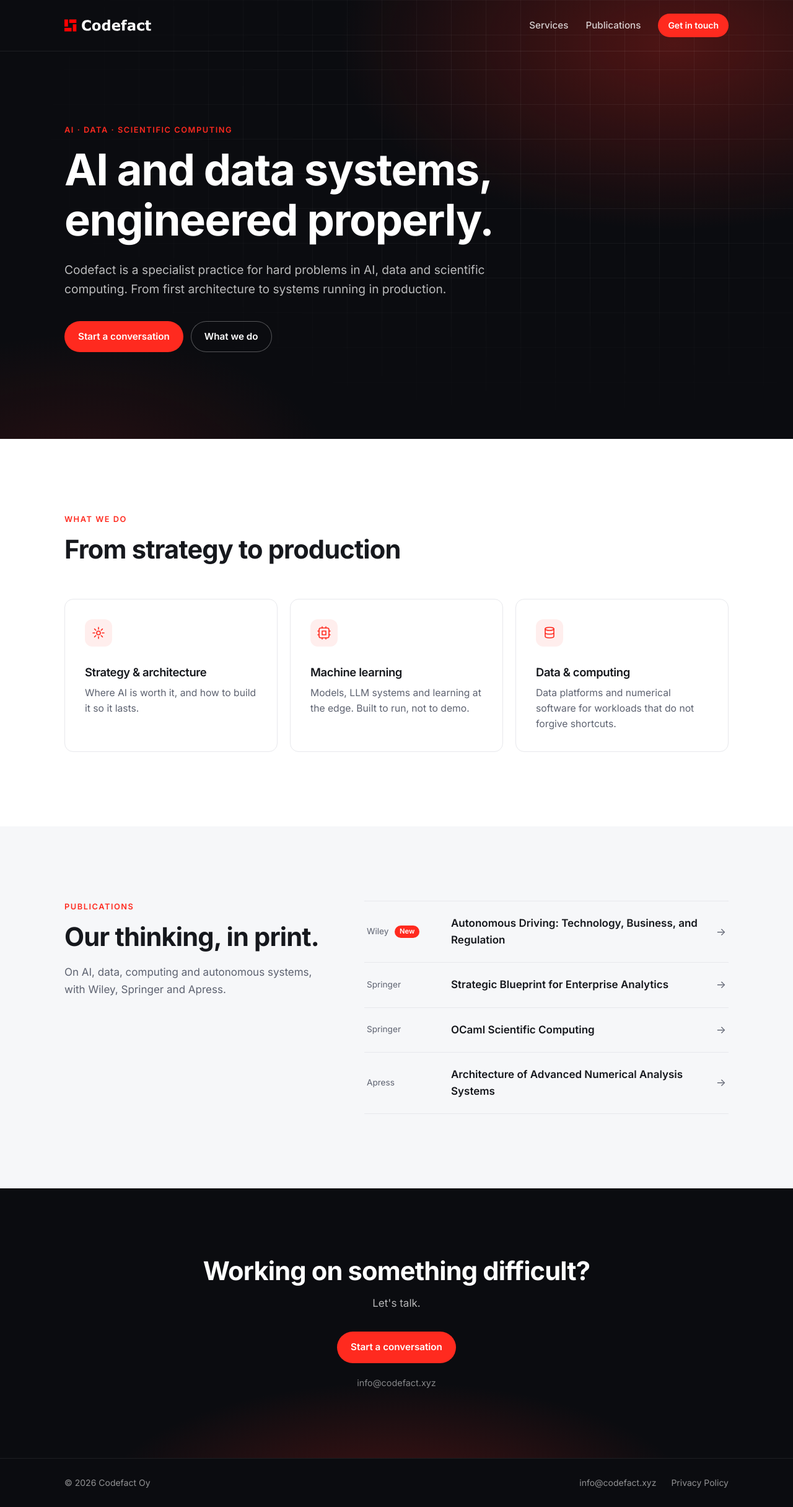
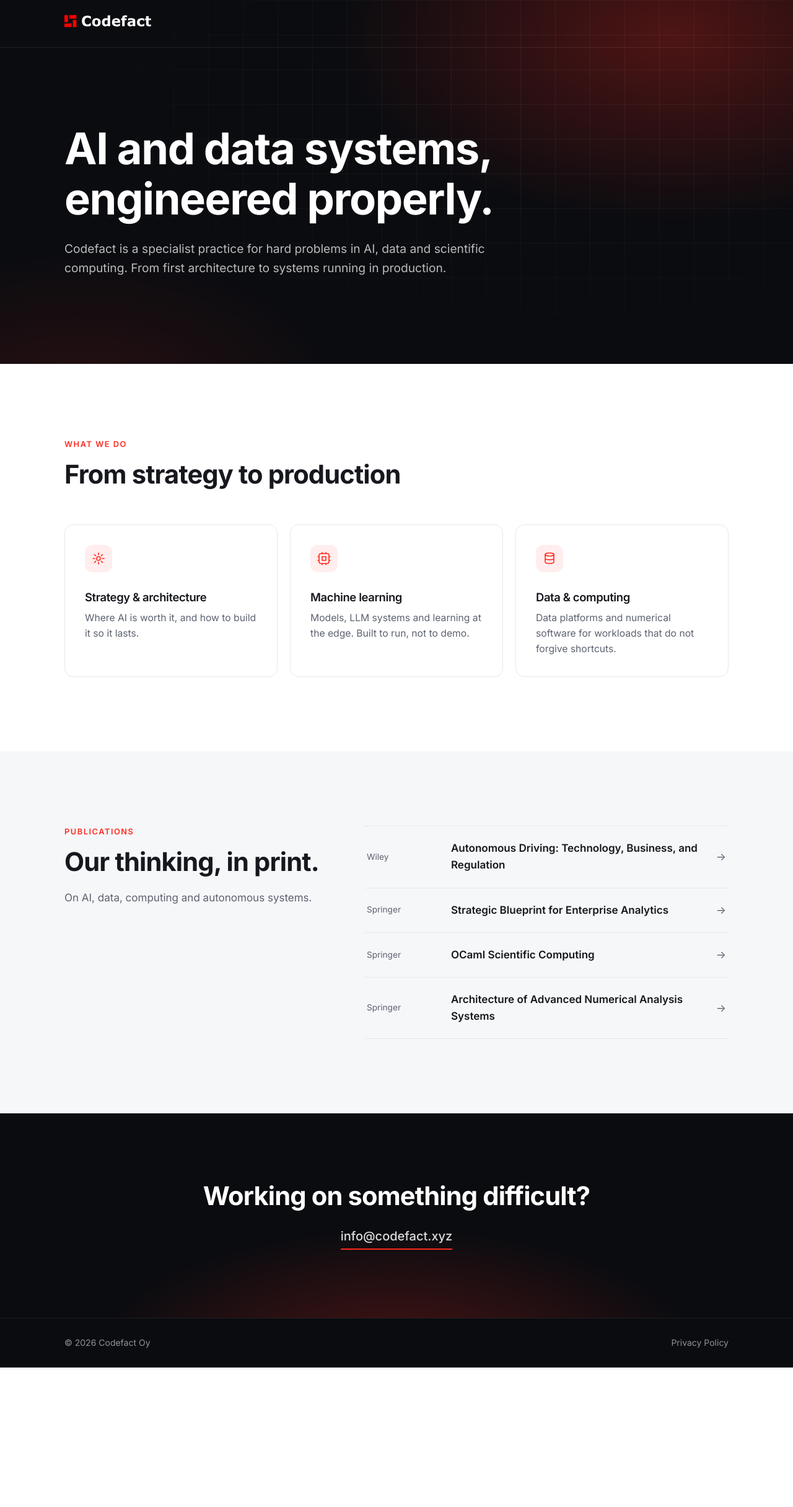
Before and after one commit to ryanrhymes/codefact.xyz, a Jekyll site: the page built from index.html, in a window 1280 px wide. Shown: the whole page at 62% size. Built offline with Jekyll 4.4.1, drawn with Linux system fonts in a browser that asks for light colours; after the commit the page ends 2206 px from its top, so only the background shows below that.

Commit message:
Simplify home page: remove duplicate links and buttons, tidy book list
Co-authored-by: Cursor <cursoragent@cursor.com>

```diff
--- a/_data/books.yml
+++ b/_data/books.yml
@@ -1,6 +1,5 @@
 - title: "Autonomous Driving: Technology, Business, and Regulation"
   publisher: "Wiley"
-  badge: "New"
   link: "https://www.wiley.com/en-us/Autonomous+Driving%3A+Technology%2C+Business%2C+and+Regulation-p-9781394340798"
 
 - title: "Strategic Blueprint for Enterprise Analytics"
@@ -12,5 +11,5 @@
   link: "https://link.springer.com/book/10.1007/978-3-030-97645-3"
 
 - title: "Architecture of Advanced Numerical Analysis Systems"
-  publisher: "Apress"
+  publisher: "Springer"
   link: "https://link.springer.com/book/10.1007/978-1-4842-8853-5"
--- a/_layouts/default.html
+++ b/_layouts/default.html
@@ -17,16 +17,11 @@
 </head>
 <body>
   <header class="site-header{% if page.dark_header %} site-header-dark{% endif %}">
-    <div class="container nav">
+    <div class="container">
       {% if page.dark_header %}{% assign logo = '/images/logo/logo-white.svg' %}{% else %}{% assign logo = '/images/logo/logo.svg' %}{% endif %}
       <a href="{{ '/' | relative_url }}" class="brand">
         <img src="{{ logo | relative_url }}" alt="{{ site.title }}" width="140" height="24">
       </a>
-      <nav>
-        <a href="{{ '/#services' | relative_url }}">Services</a>
-        <a href="{{ '/#books' | relative_url }}">Publications</a>
-        <a class="button button-small" href="mailto:{{ site.contact_email }}">Get in touch</a>
-      </nav>
     </div>
   </header>
 
@@ -37,10 +32,7 @@
   <footer class="site-footer">
     <div class="container footer-inner">
       <span>© {{ site.time | date: '%Y' }} Codefact Oy</span>
-      <span>
-        <a href="mailto:{{ site.contact_email }}">{{ site.contact_email }}</a>
-        <a href="{{ '/privacy/' | relative_url }}">Privacy Policy</a>
-      </span>
+      <a href="{{ '/privacy/' | relative_url }}">Privacy Policy</a>
     </div>
   </footer>
 
--- a/assets/css/style.css
+++ b/assets/css/style.css
@@ -1,12 +1,10 @@
 :root {
   --ink: #0b0c10;
-  --ink-2: #15171e;
   --text: #16181d;
   --muted: #5d6270;
   --line: #e7e8ec;
   --bg-muted: #f6f7f9;
   --accent: #ff2a1f;
-  --accent-dark: #d81b12;
   --radius: 14px;
   --max: 1120px;
 }
@@ -46,30 +44,11 @@ h1, h2, h3 { margin: 0; line-height: 1.15; letter-spacing: -0.02em; }
 
 .muted { color: var(--muted); }
 
-/* Buttons */
-.button {
-  display: inline-block;
-  padding: 13px 22px;
-  border-radius: 999px;
-  background: var(--accent);
-  color: #fff;
-  font-weight: 600;
-  font-size: 0.95rem;
-  transition: background 0.15s, transform 0.15s;
-}
-.button:hover { background: var(--accent-dark); transform: translateY(-1px); }
-.button-small { padding: 8px 16px; font-size: 0.875rem; }
-.button-ghost { background: transparent; color: #fff; box-shadow: inset 0 0 0 1px rgba(255, 255, 255, 0.3); }
-.button-ghost:hover { background: rgba(255, 255, 255, 0.08); }
-
 /* Header */
 .site-header { padding: 22px 0; border-bottom: 1px solid var(--line); }
-.site-header-dark { position: absolute; inset: 0 0 auto; z-index: 10; border-bottom-color: rgba(255, 255, 255, 0.08); color: #fff; }
-.nav { display: flex; align-items: center; justify-content: space-between; }
+.site-header-dark { position: absolute; inset: 0 0 auto; z-index: 10; border-bottom-color: rgba(255, 255, 255, 0.08); }
+.brand { display: inline-block; }
 .brand img { display: block; height: 24px; width: auto; }
-.nav nav { display: flex; align-items: center; gap: 28px; font-size: 0.95rem; font-weight: 500; }
-.nav nav a:not(.button) { opacity: 0.8; }
-.nav nav a:not(.button):hover { opacity: 1; }
 
 /* Hero */
 .hero {
@@ -95,8 +74,7 @@ h1, h2, h3 { margin: 0; line-height: 1.15; letter-spacing: -0.02em; }
 }
 .hero .container { position: relative; }
 .hero h1 { max-width: 13em; font-size: clamp(2.6rem, 6vw, 4.4rem); font-weight: 700; }
-.hero .lead { max-width: 36em; margin: 24px 0 36px; font-size: 1.2rem; color: rgba(255, 255, 255, 0.72); }
-.actions { display: flex; flex-wrap: wrap; gap: 12px; }
+.hero .lead { max-width: 36em; margin: 24px 0 0; font-size: 1.2rem; color: rgba(255, 255, 255, 0.72); }
 
 /* Sections */
 .section { padding: 120px 0; }
@@ -114,9 +92,7 @@ h1, h2, h3 { margin: 0; line-height: 1.15; letter-spacing: -0.02em; }
   border: 1px solid var(--line);
   border-radius: var(--radius);
   background: #fff;
-  transition: border-color 0.2s, box-shadow 0.2s, transform 0.2s;
 }
-.card:hover { border-color: #d6d8de; box-shadow: 0 12px 32px rgba(16, 18, 27, 0.07); transform: translateY(-2px); }
 .card h3 { margin: 22px 0 10px; font-size: 1.15rem; font-weight: 600; }
 .card p { margin: 0; color: var(--muted); font-size: 0.98rem; }
 .icon {
@@ -149,18 +125,6 @@ h1, h2, h3 { margin: 0; line-height: 1.15; letter-spacing: -0.02em; }
 .arrow { color: var(--muted); transition: transform 0.15s, color 0.15s; }
 .books a:hover .book-title, .books a:hover .arrow { color: var(--accent); }
 .books a:hover .arrow { transform: translateX(4px); }
-.badge {
-  display: inline-block;
-  margin-left: 6px;
-  padding: 1px 8px;
-  border-radius: 999px;
-  background: var(--accent);
-  color: #fff;
-  font-size: 0.7rem;
-  font-weight: 600;
-  vertical-align: 1px;
-}
-
 /* Call to action */
 .cta {
   padding: 110px 0;
@@ -169,14 +133,21 @@ h1, h2, h3 { margin: 0; line-height: 1.15; letter-spacing: -0.02em; }
   color: #fff;
 }
 .cta h2 { font-size: clamp(1.9rem, 3.5vw, 2.6rem); font-weight: 700; }
-.cta p { margin: 14px 0 32px; color: rgba(255, 255, 255, 0.7); }
-.cta .cta-email { margin: 20px 0 0; font-size: 0.9rem; color: rgba(255, 255, 255, 0.5); }
-.cta .cta-email a:hover { color: #fff; }
+.email-link {
+  display: inline-block;
+  margin-top: 24px;
+  padding-bottom: 4px;
+  font-size: 1.25rem;
+  font-weight: 500;
+  color: rgba(255, 255, 255, 0.85);
+  border-bottom: 2px solid var(--accent);
+  transition: color 0.15s;
+}
+.email-link:hover { color: #fff; }
 
 /* Footer */
 .site-footer { padding: 28px 0; background: var(--ink); color: rgba(255, 255, 255, 0.55); font-size: 0.875rem; border-top: 1px solid rgba(255, 255, 255, 0.08); }
 .footer-inner { display: flex; justify-content: space-between; gap: 16px; flex-wrap: wrap; }
-.footer-inner span:last-child { display: flex; gap: 24px; }
 .site-footer a:hover { color: #fff; }
 
 /* Text pages */
@@ -191,7 +162,6 @@ h1, h2, h3 { margin: 0; line-height: 1.15; letter-spacing: -0.02em; }
 }
 
 @media (max-width: 640px) {
-  .nav nav a:not(.button) { display: none; }
   .hero { padding: 150px 0 96px; }
   .section { padding: 80px 0; }
   .cards { margin-top: 40px; }
--- a/index.html
+++ b/index.html
@@ -4,13 +4,8 @@ dark_header: true
 ---
 <section class="hero">
   <div class="container">
-    <p class="eyebrow">AI · Data · Scientific computing</p>
     <h1>AI and data systems, engineered&nbsp;properly.</h1>
     <p class="lead">Codefact is a specialist practice for hard problems in AI, data and scientific computing. From first architecture to systems running in production.</p>
-    <div class="actions">
-      <a class="button" href="mailto:{{ site.contact_email }}">Start a conversation</a>
-      <a class="button button-ghost" href="#services">What we do</a>
-    </div>
   </div>
 </section>
 
@@ -43,13 +38,13 @@ dark_header: true
     <div>
       <p class="eyebrow">Publications</p>
       <h2 class="section-title">Our thinking, in print.</h2>
-      <p class="muted">On AI, data, computing and autonomous systems, with Wiley, Springer and Apress.</p>
+      <p class="muted">On AI, data, computing and autonomous systems.</p>
     </div>
     <ul class="books">
       {% for book in site.data.books %}
       <li>
         <a href="{{ book.link }}" target="_blank" rel="noopener">
-          <span class="book-meta">{{ book.publisher }}{% if book.badge %} <span class="badge">{{ book.badge }}</span>{% endif %}</span>
+          <span class="book-meta">{{ book.publisher }}</span>
           <span class="book-title">{{ book.title }}</span>
           <span class="arrow" aria-hidden="true">→</span>
         </a>
@@ -62,8 +57,6 @@ dark_header: true
 <section class="cta">
   <div class="container">
     <h2>Working on something difficult?</h2>
-    <p>Let's talk.</p>
-    <a class="button" href="mailto:{{ site.contact_email }}">Start a conversation</a>
-    <p class="cta-email"><a href="mailto:{{ site.contact_email }}">{{ site.contact_email }}</a></p>
+    <a class="email-link" href="mailto:{{ site.contact_email }}">{{ site.contact_email }}</a>
   </div>
 </section>
```
